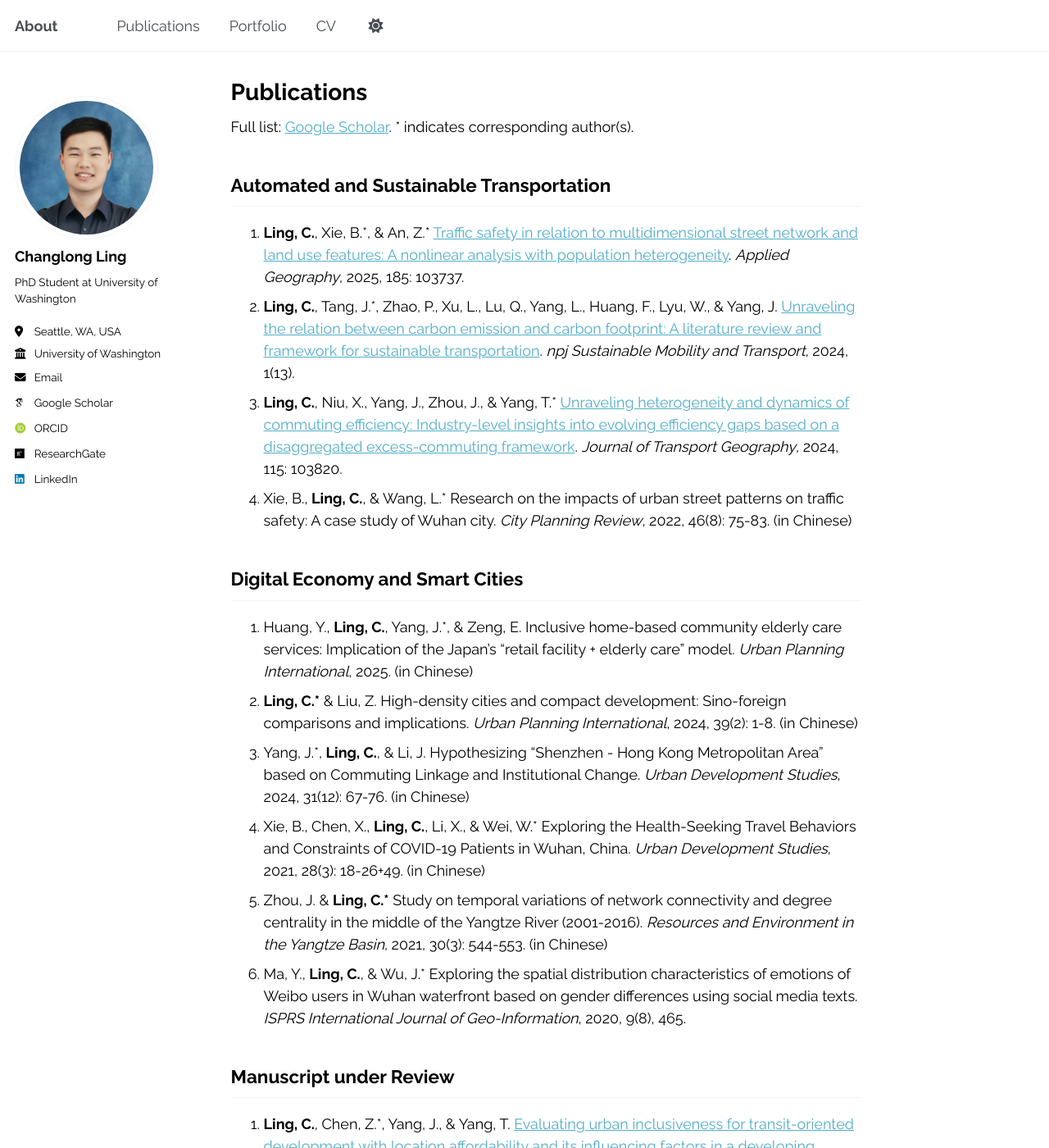
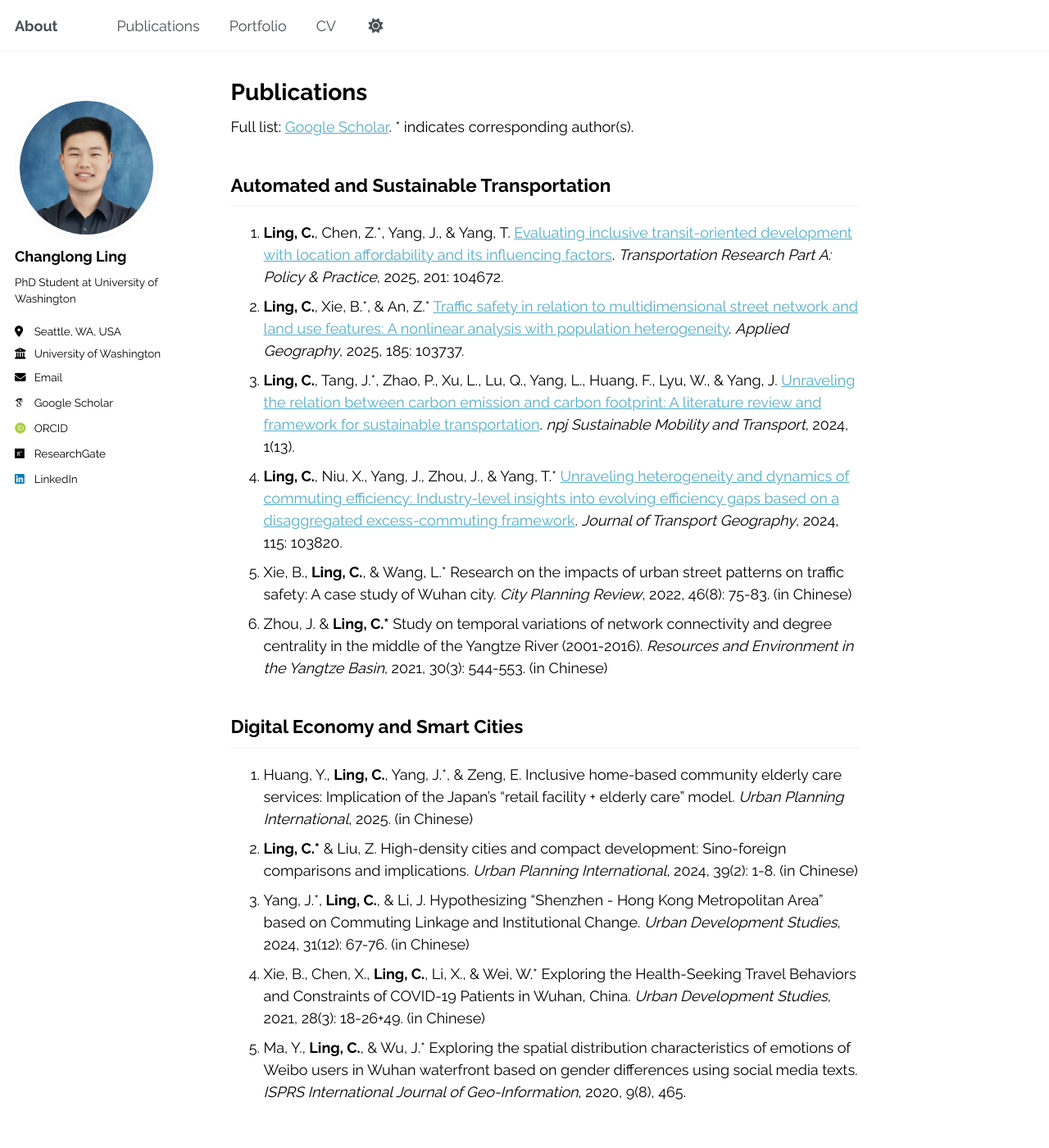
Before and after one commit to ChanglongLing/changlongling.github.io, a Jekyll site: the page built from _pages/publications.md, in a window 1280 px wide and 1400 px high. Shown: the whole window at 82% size. Built offline with Jekyll 4.4.1, drawn with Linux system fonts in a browser that asks for light colours; some web fonts are replaced; comment, search, counter and statistics services are not loaded; part of the change alters nothing that is shown; some of the changed text lies outside the part shown.

Commit message:
Update publications.md

```diff
--- a/_pages/publications.md
+++ b/_pages/publications.md
@@ -7,10 +7,12 @@ Full list: [Google Scholar](https://scholar.google.com/citations?user=BOv54g0AAA
 
 Automated and Sustainable Transportation
 -----
-1. **Ling, C.**, Xie, B.\*, & An, Z.\* [Traffic safety in relation to multidimensional street network and land use features: A nonlinear analysis with population heterogeneity](https://doi.org/10.1016/j.apgeog.2025.103737). _Applied Geography_, 2025, 185: 103737.
-2. **Ling, C.**, Tang, J.*, Zhao, P., Xu, L., Lu, Q., Yang, L., Huang, F., Lyu, W., & Yang, J. [Unraveling the relation between carbon emission and carbon footprint: A literature review and framework for sustainable transportation](https://doi.org/10.1038/s44333-024-00013-5). _npj Sustainable Mobility and Transport_, 2024, 1(13).
-3. **Ling, C.**, Niu, X., Yang, J., Zhou, J., & Yang, T.* [Unraveling heterogeneity and dynamics of commuting efficiency: Industry-level insights into evolving efficiency gaps based on a disaggregated excess-commuting framework](https://doi.org/10.1016/j.jtrangeo.2024.103820). _Journal of Transport Geography_, 2024, 115: 103820.
-4. Xie, B., **Ling, C.**, & Wang, L.* Research on the impacts of urban street patterns on traffic safety: A case study of Wuhan city. _City Planning Review_, 2022, 46(8): 75-83. (in Chinese)
+1. **Ling, C.**, Chen, Z.\*, Yang, J., & Yang, T. [Evaluating inclusive transit-oriented development with location affordability and its influencing factors](https://doi.org/10.1016/j.tra.2025.104672). _Transportation Research Part A: Policy & Practice_, 2025, 201: 104672.
+2. **Ling, C.**, Xie, B.\*, & An, Z.\* [Traffic safety in relation to multidimensional street network and land use features: A nonlinear analysis with population heterogeneity](https://doi.org/10.1016/j.apgeog.2025.103737). _Applied Geography_, 2025, 185: 103737.
+3. **Ling, C.**, Tang, J.*, Zhao, P., Xu, L., Lu, Q., Yang, L., Huang, F., Lyu, W., & Yang, J. [Unraveling the relation between carbon emission and carbon footprint: A literature review and framework for sustainable transportation](https://doi.org/10.1038/s44333-024-00013-5). _npj Sustainable Mobility and Transport_, 2024, 1(13).
+4. **Ling, C.**, Niu, X., Yang, J., Zhou, J., & Yang, T.* [Unraveling heterogeneity and dynamics of commuting efficiency: Industry-level insights into evolving efficiency gaps based on a disaggregated excess-commuting framework](https://doi.org/10.1016/j.jtrangeo.2024.103820). _Journal of Transport Geography_, 2024, 115: 103820.
+5. Xie, B., **Ling, C.**, & Wang, L.* Research on the impacts of urban street patterns on traffic safety: A case study of Wuhan city. _City Planning Review_, 2022, 46(8): 75-83. (in Chinese)
+6. Zhou, J. & **Ling, C.\*** Study on temporal variations of network connectivity and degree centrality in the middle of the Yangtze River (2001-2016). _Resources and Environment in the Yangtze Basin_, 2021, 30(3): 544-553. (in Chinese)
 
 Digital Economy and Smart Cities
 -----
@@ -18,9 +20,8 @@ Digital Economy and Smart Cities
 2.	**Ling, C.\*** & Liu, Z. High-density cities and compact development: Sino-foreign comparisons and implications. _Urban Planning International_, 2024, 39(2): 1-8. (in Chinese)
 3.	Yang, J.*, **Ling, C.**, & Li, J. Hypothesizing “Shenzhen - Hong Kong Metropolitan Area” based on Commuting Linkage and Institutional Change. _Urban Development Studies_, 2024, 31(12): 67-76. (in Chinese)
 4.	Xie, B., Chen, X., **Ling, C.**, Li, X., & Wei, W.* Exploring the Health-Seeking Travel Behaviors and Constraints of COVID-19 Patients in Wuhan, China. _Urban Development Studies_, 2021, 28(3): 18-26+49. (in Chinese)
-5.	Zhou, J. & **Ling, C.\*** Study on temporal variations of network connectivity and degree centrality in the middle of the Yangtze River (2001-2016). _Resources and Environment in the Yangtze Basin_, 2021, 30(3): 544-553. (in Chinese)
-6.	Ma, Y., **Ling, C.**, & Wu, J.* Exploring the spatial distribution characteristics of emotions of Weibo users in Wuhan waterfront based on gender differences using social media texts. _ISPRS International Journal of Geo-Information_, 2020, 9(8), 465.
+5.	Ma, Y., **Ling, C.**, & Wu, J.* Exploring the spatial distribution characteristics of emotions of Weibo users in Wuhan waterfront based on gender differences using social media texts. _ISPRS International Journal of Geo-Information_, 2020, 9(8), 465.
 
-Manuscript under Review
+<!-- Manuscript under Review
 -----
-1. **Ling, C.**, Chen, Z.*, Yang, J., & Yang, T. [Evaluating urban inclusiveness for transit-oriented development with location affordability and its influencing factors in a developing megacity](https://dx.doi.org/10.2139/ssrn.5085292).
+1. **Ling, C.**, Chen, Z.*, Yang, J., & Yang, T. [Evaluating urban inclusiveness for transit-oriented development with location affordability and its influencing factors in a developing megacity](https://dx.doi.org/10.2139/ssrn.5085292). -->
```
